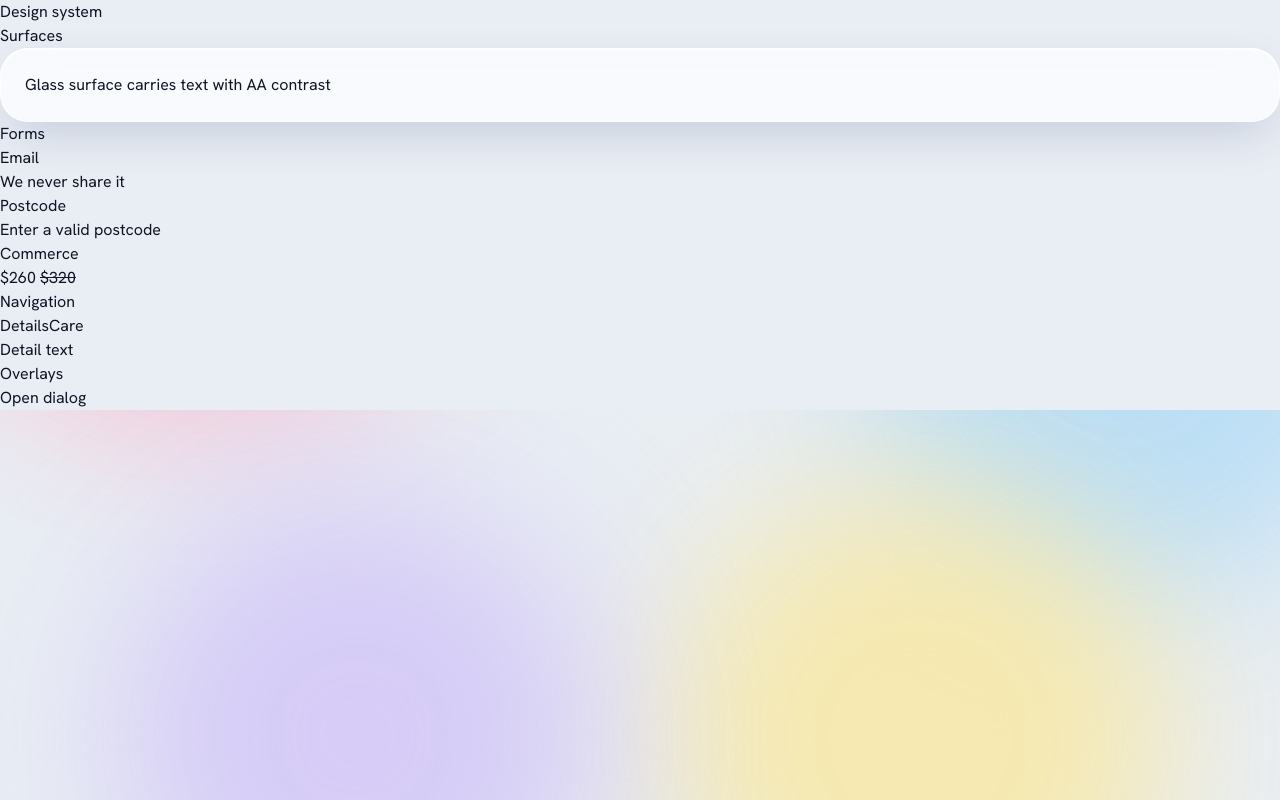
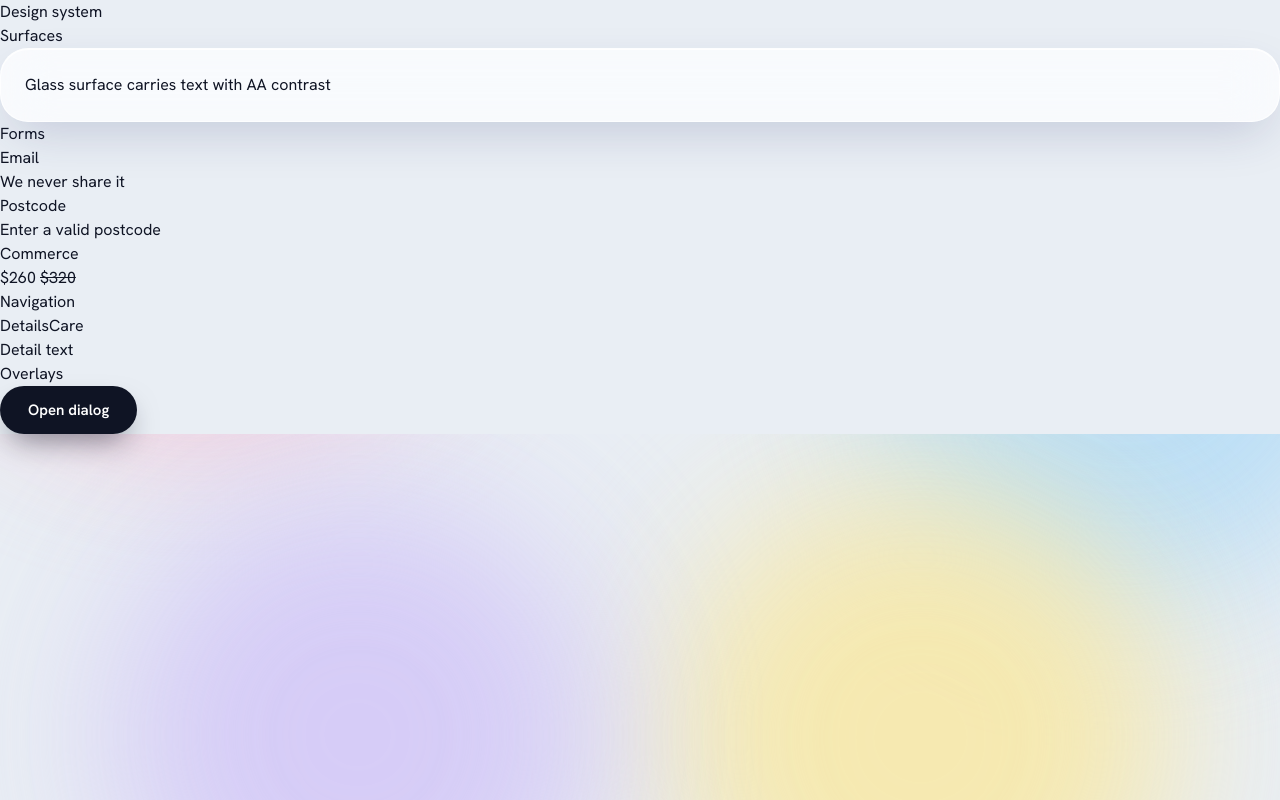
Before and after one commit to foysalahmedmin/prysm-website, a Next.js app: page /design-system in a window 1280 px wide. Built offline with nearby package versions, Linux system fonts and the light colour scheme; no server answers.

Commit message:
feat(ui): skin Button primitive for PRYSM

```diff
--- a/src/components/ui/button.tsx
+++ b/src/components/ui/button.tsx
@@ -1,20 +1,51 @@
 'use client'
 
+import { cva, type VariantProps } from 'class-variance-authority'
 import { Slot } from 'radix-ui'
 import type { ButtonHTMLAttributes } from 'react'
 import { cn } from '@/lib/cn'
 
-export interface ButtonProps extends ButtonHTMLAttributes<HTMLButtonElement> {
-  variant?: 'primary' | 'secondary' | 'ghost'
-  size?: 'sm' | 'md' | 'lg'
+// PRYSM skin of the shared Button contract: same props and behaviour as the reference,
+// different look. Variants map to the design file: solid ink pill, glass pill, text-only.
+const button = cva(
+  [
+    'inline-flex items-center justify-center gap-2 rounded-full font-text font-semibold',
+    'transition-[transform,box-shadow] duration-[250ms] ease-[cubic-bezier(0.2,0.8,0.2,1)]',
+    'focus-visible:outline-2 focus-visible:outline-offset-2 focus-visible:outline-focus',
+    'disabled:pointer-events-none disabled:opacity-50 aria-busy:cursor-progress',
+  ],
+  {
+    variants: {
+      variant: {
+        primary: [
+          'bg-brand text-on-brand shadow-[0_14px_30px_-10px_rgb(15_20_36/0.55)]',
+          'hover:-translate-y-0.5',
+          'hover:shadow-[0_0_0_2px_#fff,0_0_0_4px_var(--color-focus),0_18px_34px_-10px_rgb(15_20_36/0.6)]',
+        ],
+        secondary: 'glass glass-strong text-ink hover:-translate-y-0.5',
+        ghost: 'text-ink hover:bg-ink/5',
+      },
+      size: {
+        sm: 'h-11 px-5 text-sm',
+        md: 'h-12 px-7 text-[15px]',
+        lg: 'h-14 px-9 text-base',
+      },
+    },
+    defaultVariants: { variant: 'primary', size: 'md' },
+  },
+)
+
+export interface ButtonProps
+  extends ButtonHTMLAttributes<HTMLButtonElement>,
+    VariantProps<typeof button> {
   loading?: boolean
   /** Render the child element (for example a Next.js <Link>) instead of a <button>. */
   asChild?: boolean
 }
 
 export function Button({
-  variant = 'primary',
-  size = 'md',
+  variant,
+  size,
   loading = false,
   asChild = false,
   className,
@@ -26,10 +57,10 @@ export function Button({
   const buttonOnly = asChild ? {} : { type, disabled: disabled || loading }
   return (
     <Component
-      data-variant={variant}
-      data-size={size}
+      data-variant={variant ?? 'primary'}
+      data-size={size ?? 'md'}
       aria-busy={loading || undefined}
-      className={cn(className)}
+      className={cn(button({ variant, size }), className)}
       {...buttonOnly}
       {...rest}
     />
```
